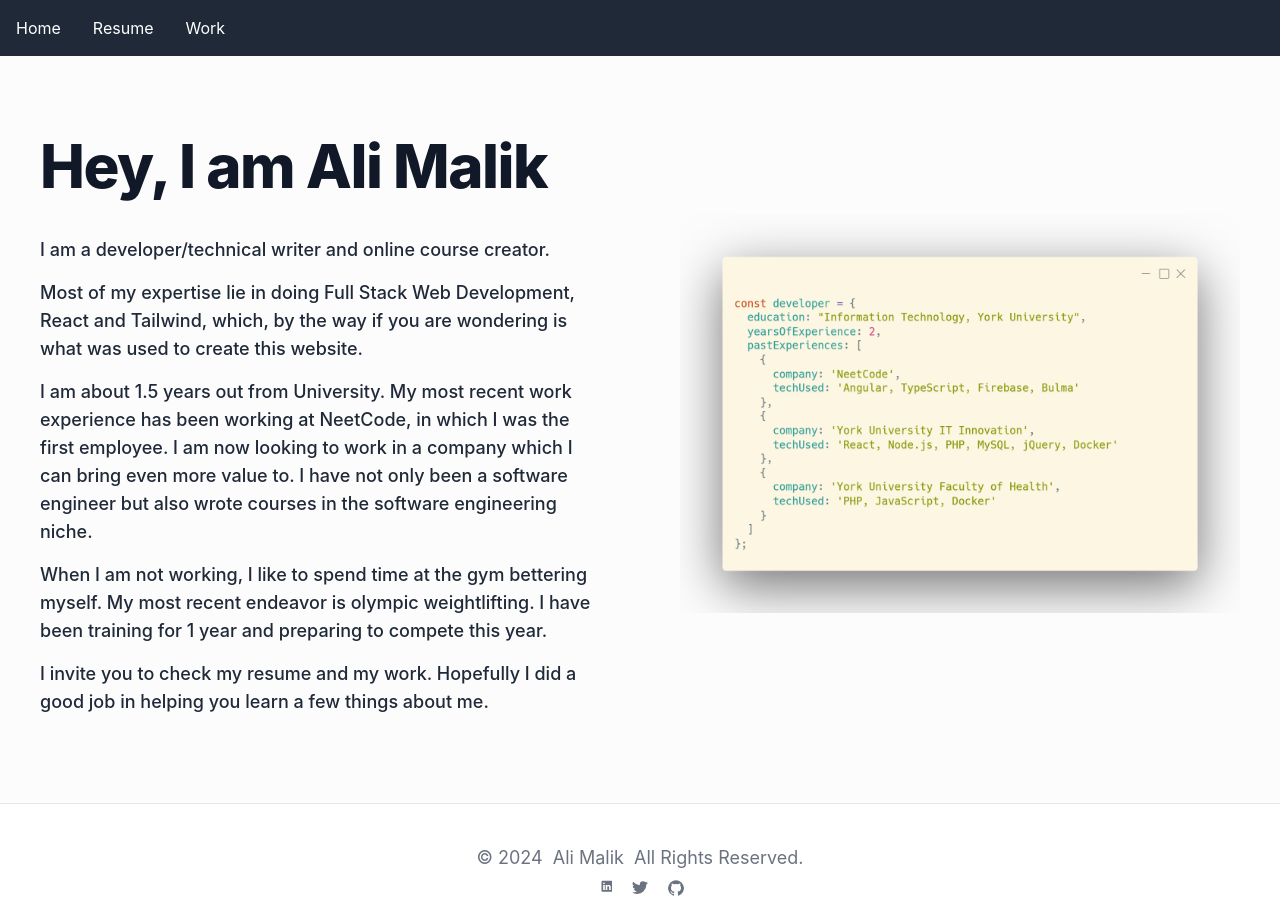
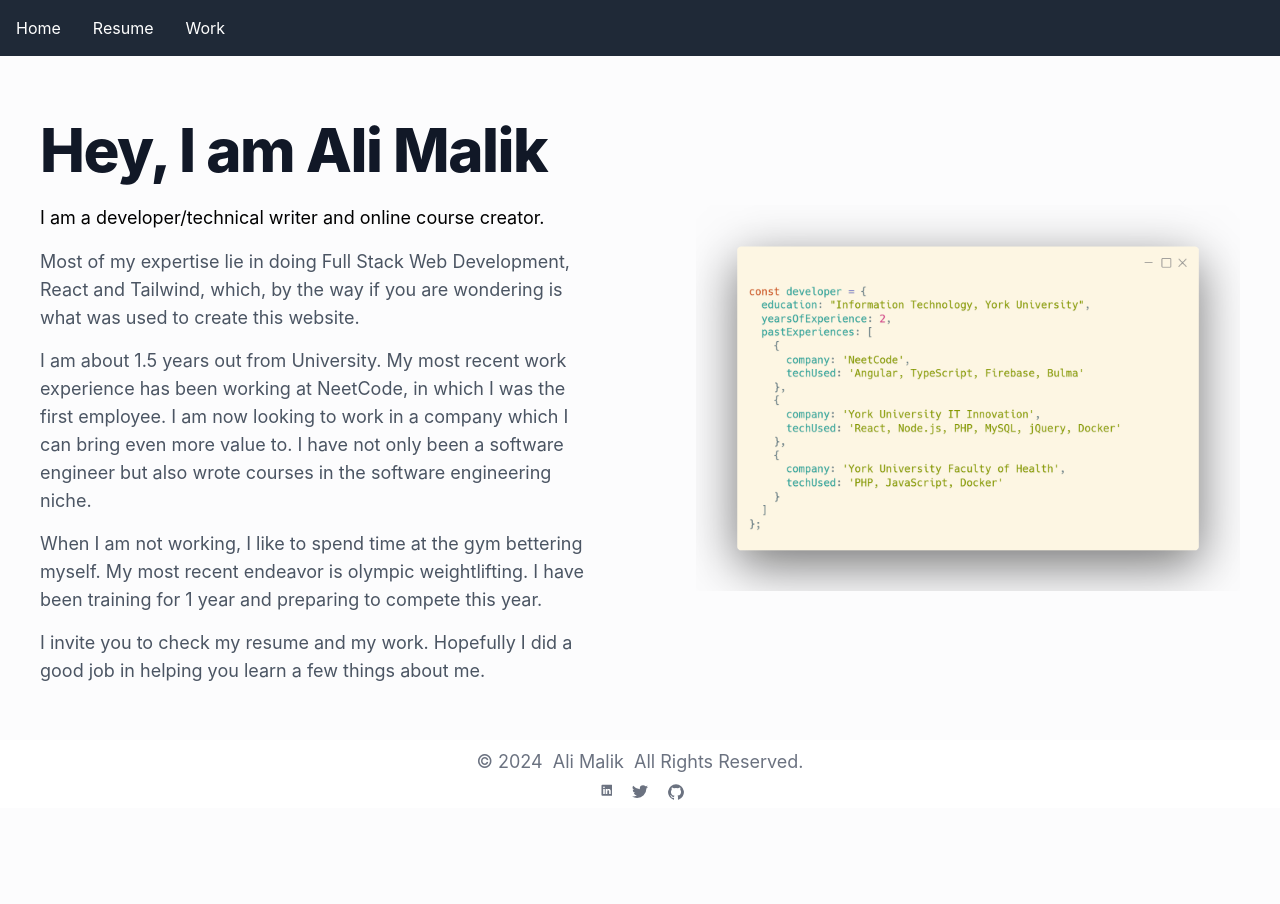
Before and after one commit to malimalik/portfolio, a React (Create React App) app: page / in a window 1280 px wide. After the commit the page ends 808 px from the top, so only its background shows below. Built offline with nearby package versions, Linux system fonts and the light colour scheme; a web font is replaced by a local one.

Commit message:
fix footer dimensions

```diff
--- a/src/Components/Footer.jsx
+++ b/src/Components/Footer.jsx
@@ -3,9 +3,7 @@ import React from "react";
 const Footer = () => {
   return (
     <>
-      <footer class="bg-white dark:bg-gray-900 bottom-0">
-        {/* <div class="mx-auto w-full max-w-screen-xl lg:py-8"> */}
-          <hr class="border-gray-200 sm:mx-auto dark:border-gray-700 lg:my-8" />
+      <footer class="bg-white dark:bg-gray-900 bottom-0 w-full">
           <div class="sm:items-center sm:justify-between p-2">
             <span class="flex sm:justify-center text-lg text-gray-500 sm:text-center sm:w-full dark:text-gray-400 mb-2">
               © 2024 &nbsp;
--- a/src/Components/homepage/Homepage.jsx
+++ b/src/Components/homepage/Homepage.jsx
@@ -1,12 +1,10 @@
 import React from "react";
 import Welcome from "./Welcome";
-import LatestWork from "./LatestWork";
 
 const Homepage = () => {
   return (
     <>
       <Welcome></Welcome>
-      {/* <LatestWork></LatestWork> */}
     </>
   );
 };
--- a/src/Components/homepage/Welcome.jsx
+++ b/src/Components/homepage/Welcome.jsx
@@ -1,47 +1,49 @@
 import React from "react";
-import aboutDev from '../../assets/aboutDev.png'
+import aboutDev from "../../assets/aboutDev.png";
 
 const Welcome = () => {
   return (
-    <section className="flex flex-col md:flex-row justify-center items-center">
+    <section className="grid grid-cols-1 md:grid-cols-2 gap-8 justify-center items-center">
       {/* Text Content */}
-      <div className="w-full md:w-1/2 p-4 md:p-10">
-        <h1 className="mb-10 mt-10 text-4xl font-extrabold leading-loose tracking-tight text-gray-900 md:text-5xl lg:text-6xl dark:text-black">
+      <div className="p-4 md:p-10">
+        <h1 className="mb-6 mt-6 text-3xl md:text-5xl lg:text-6xl font-extrabold leading-loose tracking-tight text-gray-900 dark:text-black">
           Hey, I am Ali Malik
         </h1>
 
-        <p className="mt-2 mb-[15px] text-lg font-medium text-gray-800 dark:text-gray-800">
+        <p className="mt-2 mb-4 text-base md:text-lg lg:text-lg font-normal dark:text-gray-600">
           I am a developer/technical writer and online course creator.
         </p>
 
-        <p className=" mt-2 mb-[15px] text-lg font-medium text-gray-800 dark:text-gray-800">
+        <p className=" mt-2 mb-[15px] text-lg font-normal text-gray-600 dark:text-gray-600">
           Most of my expertise lie in doing Full Stack Web Development, React
           and Tailwind, which, by the way if you are wondering is what was used
           to create this website.
         </p>
 
-        <p className="mt-2 mb-[15px] text-lg font-medium text-gray-800 dark:text-gray-800">
+        <p className="mt-2 mb-[15px] text-lg font-normal text-gray-600 dark:text-gray-600">
           I am about 1.5 years out from University. My most recent work
           experience has been working at NeetCode, in which I was the first
           employee. I am now looking to work in a company which I can bring even
           more value to. I have not only been a software engineer but also wrote
           courses in the software engineering niche.
         </p>
-        <p className="mt-2 mb-[15px] text-lg font-medium text-gray-800 dark:text-gray-800">
-          When I am not working, I like to spend time at the gym bettering myself. My most recent endeavor is olympic weightlifting.
-          I have been training for 1 year and preparing to compete this year.
+        <p className="mt-2 mb-[15px] text-lg font-normal text-gray-600 dark:text-gray-600">
+          When I am not working, I like to spend time at the gym bettering
+          myself. My most recent endeavor is olympic weightlifting. I have been
+          training for 1 year and preparing to compete this year.
         </p>
-        <p className="mt-2 mb-[15px] text-lg font-medium text-gray-800 dark:text-gray-800">
-          I invite you to check my resume and my work. Hopefully I did a good job in helping you learn a few things about me.
+        <p className="mt-2 mb-[15px] text-lg font-normal text-gray-600 dark:text-gray-600">
+          I invite you to check my resume and my work. Hopefully I did a good
+          job in helping you learn a few things about me.
         </p>
       </div>
 
       {/* Image */}
-      <div className="w-full md:w-1/2 p-4 md:p-10 flex justify-center">
+      <div className="p-4 md:p-10 flex justify-center">
         <img
           src={aboutDev}
           alt="TRW"
-          className="w-3/4 md:w-auto h-auto"
+          className="w-full md:max-w-full lg:max-w-none h-auto"
         />
       </div>
     </section>
--- a/src/index.css
+++ b/src/index.css
@@ -12,9 +12,21 @@ body {
   -webkit-font-smoothing: antialiased;
   -moz-osx-font-smoothing: grayscale;
   background-color: #fcfcfd;
+  height: 100%,
 }
 
 code {
   font-family: source-code-pro, Menlo, Monaco, Consolas, 'Courier New',
     monospace;
 }
+
+
+#root {
+  display: flex;
+  flex-direction: column;
+  min-height: 100vh;
+}
+
+footer {
+  margin-top: auto;
+}
```
